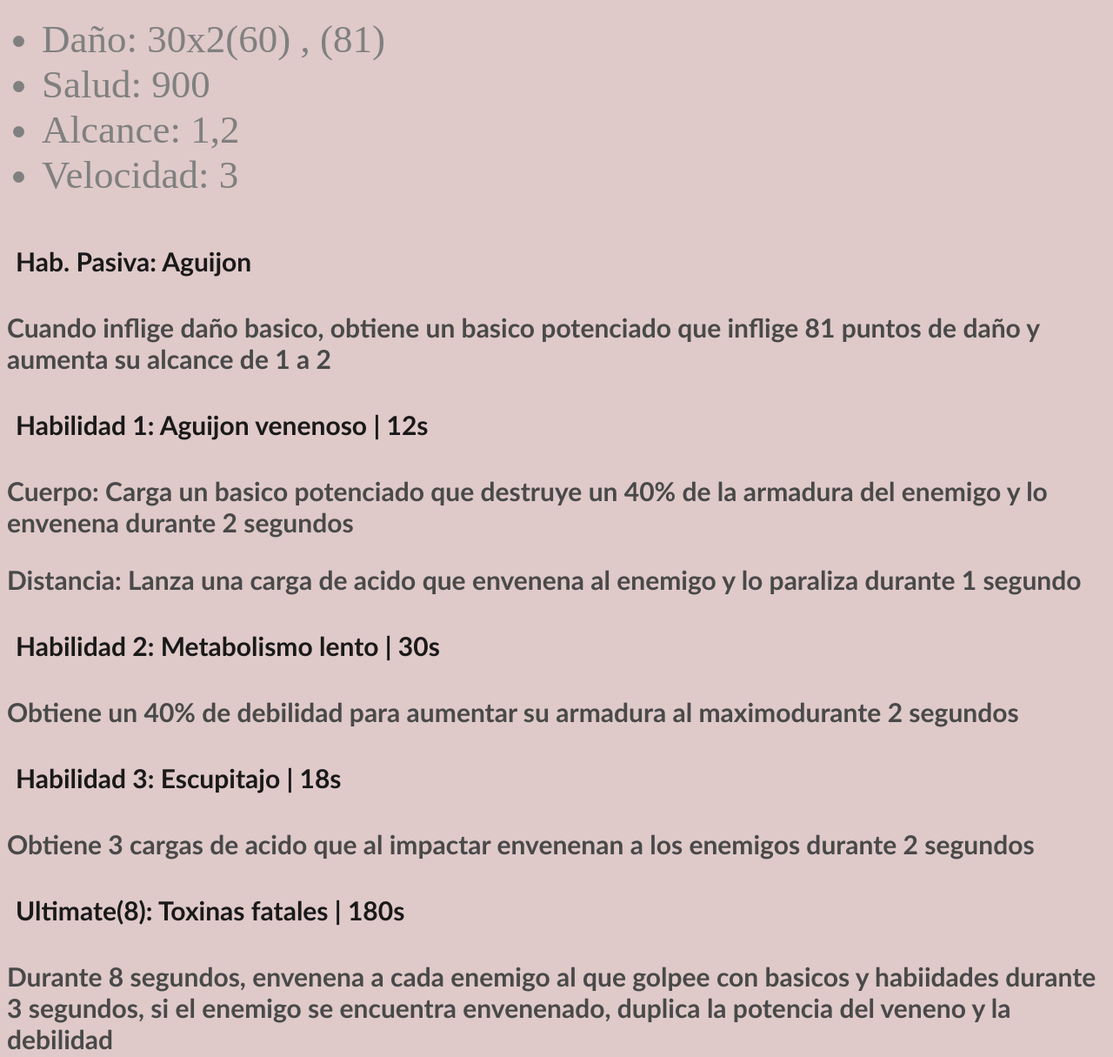
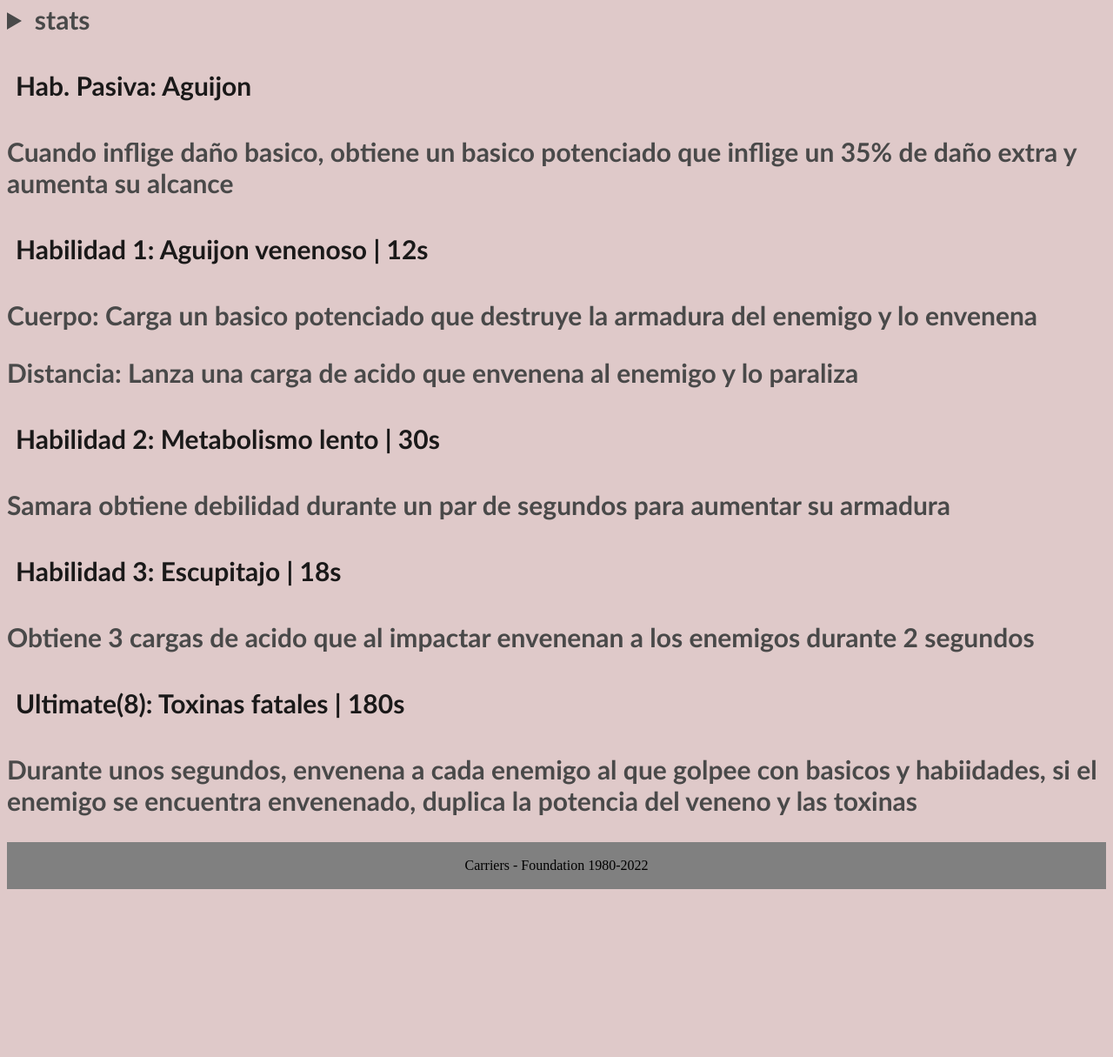
Before and after one commit to ZOROARK90/Carriers-Foundation-Samara, a plain HTML site: page index.html in a window 1280 px wide. Shown: the part 738-1953 px from the top of the page at 87% size. After the commit the page ends 1768 px from the top, so only its background shows below. Drawn offline with Linux system fonts and the light colour scheme.

Commit message:
Update index.html

```diff
--- a/index.html
+++ b/index.html
@@ -28,30 +28,33 @@
               un grupo conocido como "El enjambre"</h1>
             <h1>
                 HABILIDADES:
+                <h3 class="basico"><details>
+                     <summary>stats</summary>
+                     <li>Daño: 060,081 (+3),(+4)</li>
+                     <li>Salud: 900 (+135)</li>
+                     <li>Reg.Salud: 2.0 (+0.50)</li>
+                     <li>Mána: 000</li>
+                     <li>Reg.Mána: 0</li>
+                     <li>Armadura: 28 (+03)</li>
+                     <li>Resistenc: 22 (+01)</li>
+                     <li>Velocidad: 3.0</li>
+                     <li>Alcance: 1.0,2.0</li>
+                     <li>V.Attack: 0.54 (+0.02)</li>
+                    </details></h3>
             </h1>
-            <ul class="basico">
-                <li>Daño: 30x2(60) , (81)</li>
-                <li>Salud: 900</li>
-                <li>Alcance: 1,2</li>
-                <li>Velocidad: 3</li>
-            </ul>
             <h2>Hab. Pasiva: Aguijon</h2>
-            <h3>Cuando inflige daño basico, obtiene un basico potenciado que inflige 81 puntos
-              de daño y aumenta su alcance de 1 a 2</h3>
+            <h3>Cuando inflige daño basico, obtiene un basico potenciado que inflige un 35% de daño
+                extra y aumenta su alcance</h3>
             <h2>Habilidad 1: Aguijon venenoso | 12s</h2>
-            <h3>Cuerpo: Carga un basico potenciado que destruye un 40% de la armadura del
-                enemigo y lo envenena durante 2 segundos</h3>
-            <h3>Distancia: Lanza una carga de acido que envenena al enemigo y lo paraliza
-                durante 1 segundo</h3>
+            <h3>Cuerpo: Carga un basico potenciado que destruye la armadura del enemigo y lo envenena</h3>
+            <h3>Distancia: Lanza una carga de acido que envenena al enemigo y lo paraliza</h3>
             <h2>Habilidad 2: Metabolismo lento | 30s</h2>
-            <h3>Obtiene un 40% de debilidad para aumentar su armadura al maximodurante 2 segundos</h3>
+            <h3>Samara obtiene debilidad durante un par de segundos para aumentar su armadura</h3>
             <h2>Habilidad 3: Escupitajo | 18s</h2>
-            <h3>Obtiene 3 cargas de acido que al impactar envenenan a los enemigos durante 2
-                segundos</h3>
+            <h3>Obtiene 3 cargas de acido que al impactar envenenan a los enemigos durante 2 segundos</h3>
             <h2>Ultimate(8): Toxinas fatales | 180s</h2>
-            <h3>Durante 8 segundos, envenena a cada enemigo al que golpee con basicos y
-                habiidades durante 3 segundos, si el enemigo se encuentra envenenado, duplica
-                la potencia del veneno y la debilidad</h3>
+            <h3>Durante unos segundos, envenena a cada enemigo al que golpee con basicos y habiidades, si el
+                enemigo se encuentra envenenado, duplica la potencia del veneno y las toxinas</h3>
         </nav>
         <footer class="pie">
                 Carriers - Foundation 1980-2022
```
